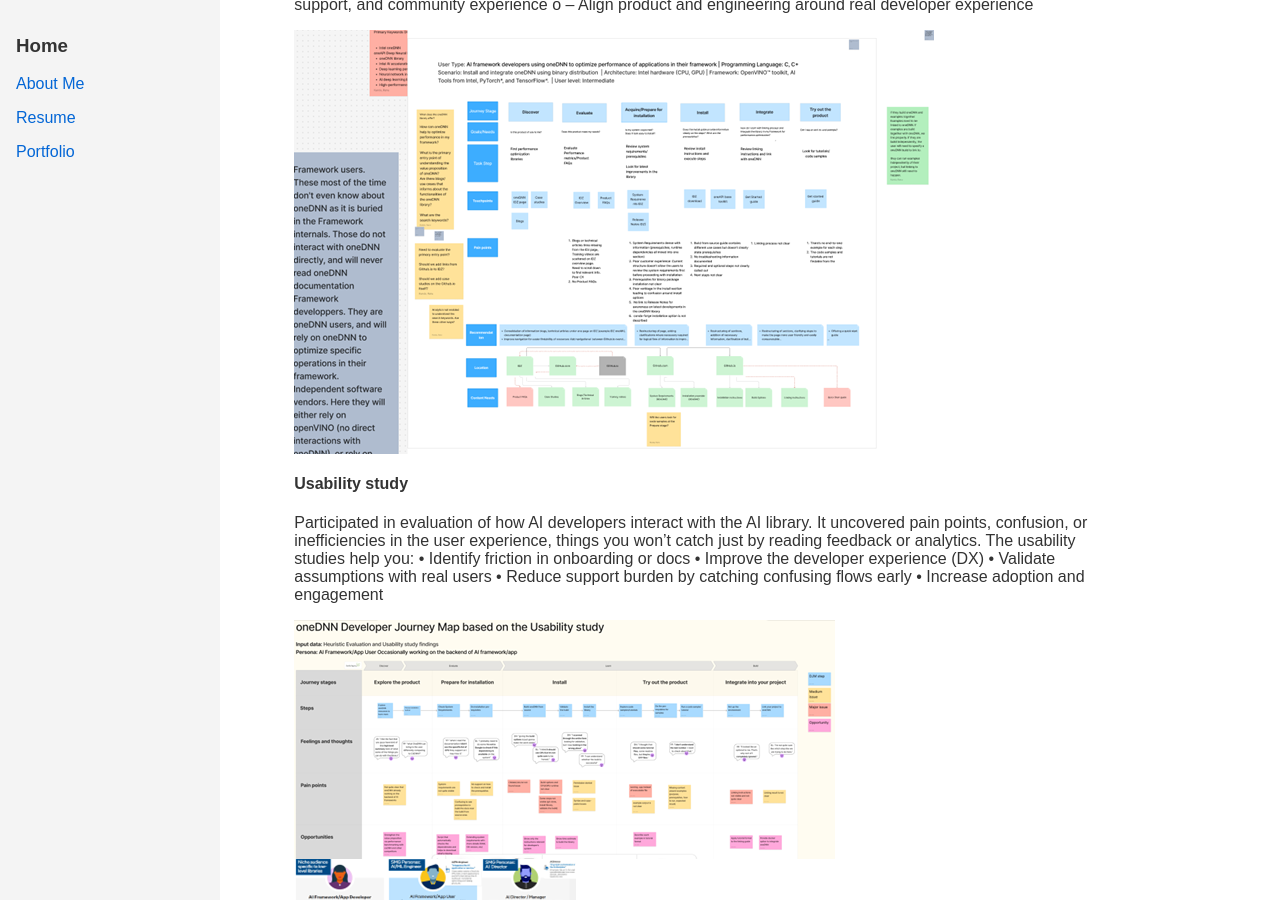
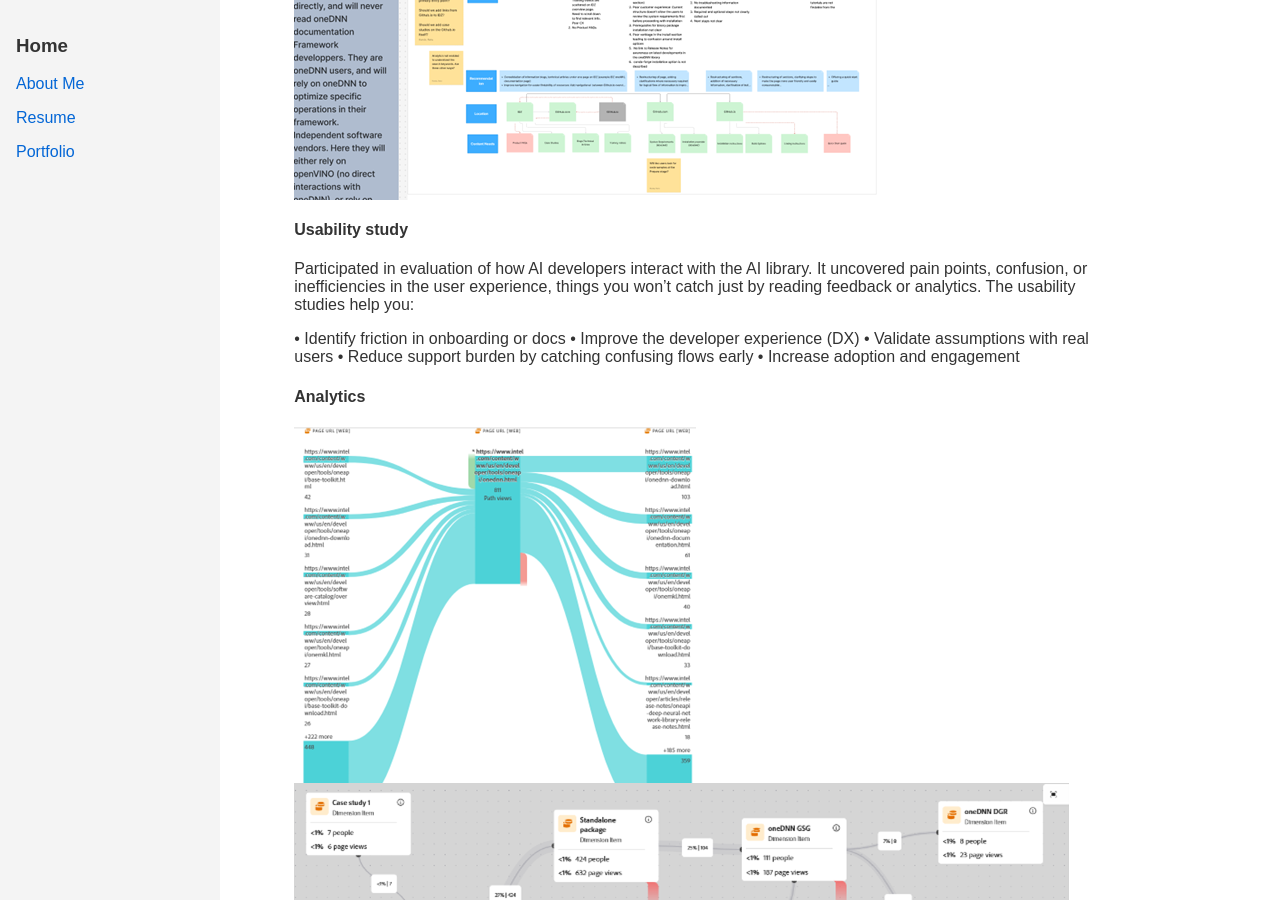
Before and after one commit to rai2412/contentcanvas, a Jekyll site: the page built from projects.md, in a window 1280 px wide and 900 px high, scrolled down 2474 px. Built offline with Jekyll 4.4.1, drawn with Linux system fonts in a browser that asks for light colours.

Commit message:
Update projects.md

```diff
--- a/projects.md
+++ b/projects.md
@@ -55,14 +56,13 @@
 #### Usability study
 Participated in evaluation of how AI developers interact with the AI library. It uncovered pain points, confusion, or inefficiencies in the user experience, things you won’t catch just by reading feedback or analytics.
 The usability studies help you:
+
 •	Identify friction in onboarding or docs
 •	Improve the developer experience (DX)
 •	Validate assumptions with real users
 •	Reduce support burden by catching confusing flows early
 •	Increase adoption and engagement
 
-![doc structure final](/assets/Picture6.png)
-![doc structure final](/assets/Picture7.png)
 
 #### Analytics
 
```
Also changed, not shown: other parts of projects.md (+2 -1 lines).
